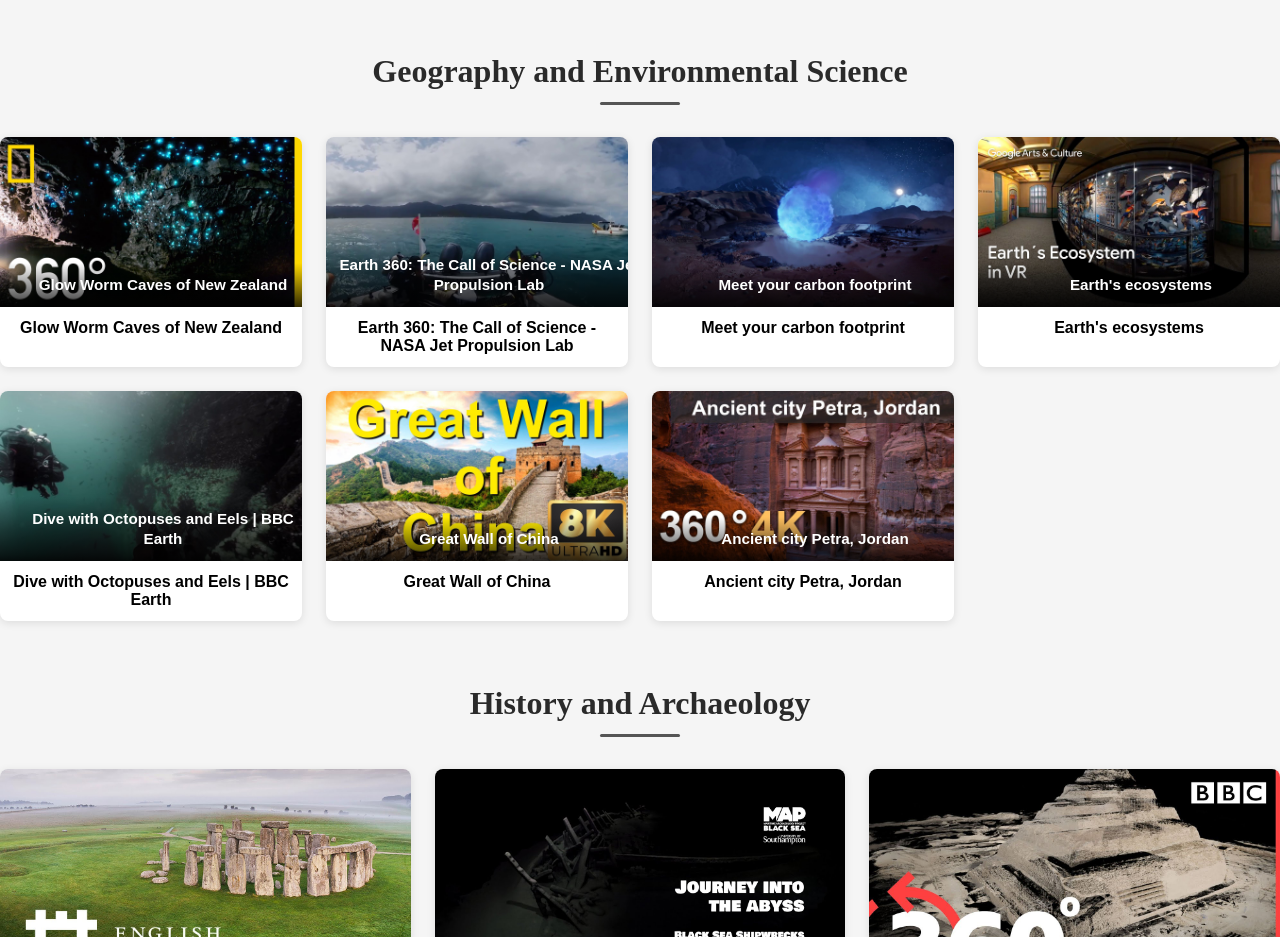
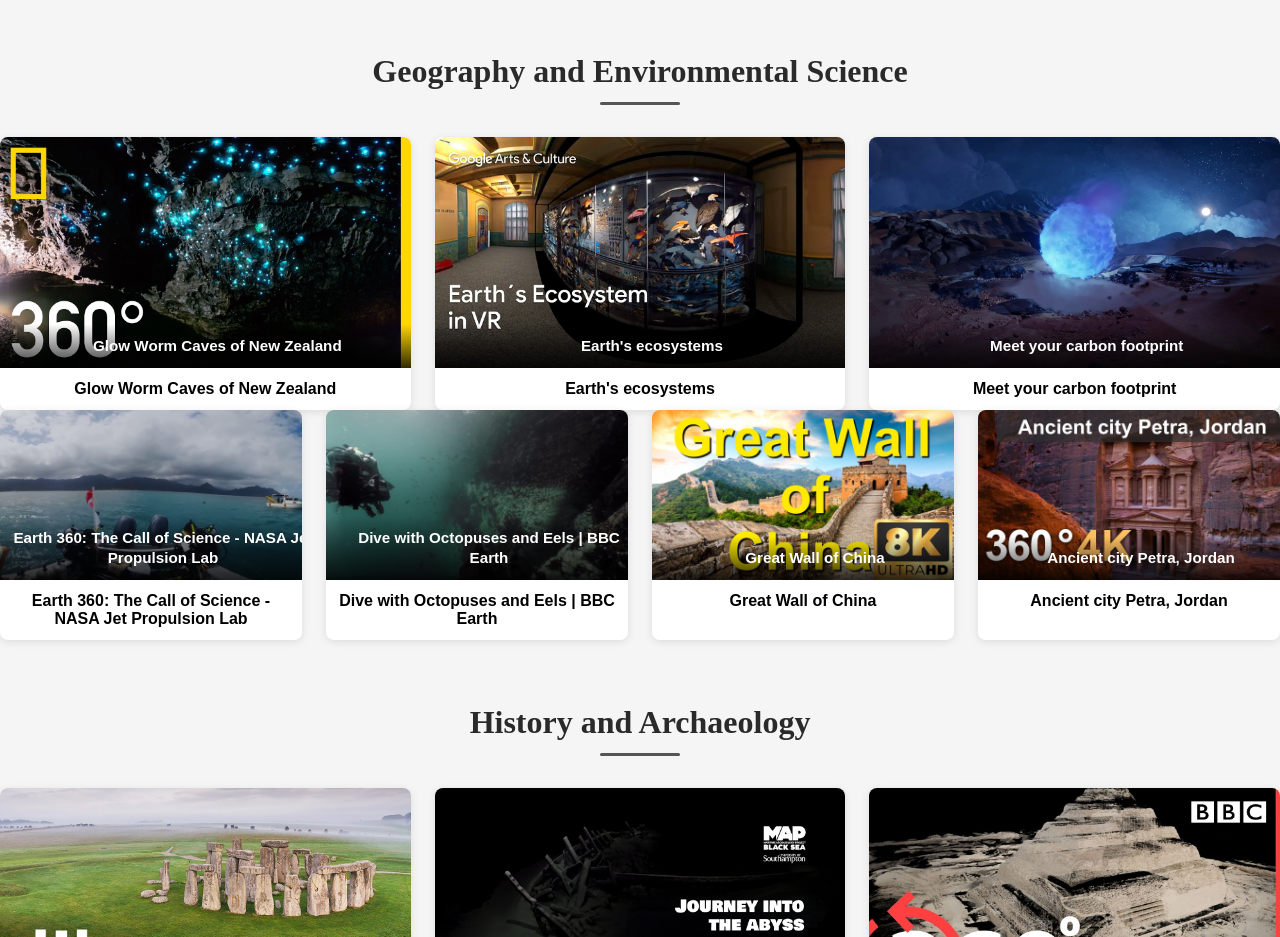
Before and after one commit to CCN-Library/ccn_vr_library, a plain HTML site: page index.html in a window 1280 px wide. Shown: the part 2160-3097 px from the top of the page. Drawn offline with Linux system fonts and the light colour scheme.

Commit message:
Update index.html

```diff
--- a/index.html
+++ b/index.html
@@ -396,11 +396,11 @@ h2::after {
     </div>
 
     <div class="video-item">
-      <a href="videos/callofscience.html">
-        <img src="thumbnails/callofscience.jpg" alt="Earth 360: The Call of Science - NASA Jet Propulsion Lab">
-        <span class="video-title">Earth 360: The Call of Science - NASA Jet Propulsion Lab</span>
+      <a href="videos/ecosystems.html">
+        <img src="thumbnails/ecosystems.jpg" alt="Earth's ecosystems">
+        <span class="video-title">Earth's ecosystems</span>
       </a>
-      <div class="caption">Earth 360: The Call of Science - NASA Jet Propulsion Lab</div>
+      <div class="caption">Earth's ecosystems</div>
     </div>
 
     <div class="video-item">
@@ -411,12 +411,19 @@ h2::after {
       <div class="caption">Meet your carbon footprint</div>
     </div>
 
+    </div>
+</section>
+
+<section>
+
+  <div class="gallery">
+
     <div class="video-item">
-      <a href="videos/ecosystems.html">
-        <img src="thumbnails/ecosystems.jpg" alt="Earth's ecosystems">
-        <span class="video-title">Earth's ecosystems</span>
+      <a href="videos/callofscience.html">
+        <img src="thumbnails/callofscience.jpg" alt="Earth 360: The Call of Science - NASA Jet Propulsion Lab">
+        <span class="video-title">Earth 360: The Call of Science - NASA Jet Propulsion Lab</span>
       </a>
-      <div class="caption">Earth's ecosystems</div>
+      <div class="caption">Earth 360: The Call of Science - NASA Jet Propulsion Lab</div>
     </div>
 
     <div class="video-item">
```
